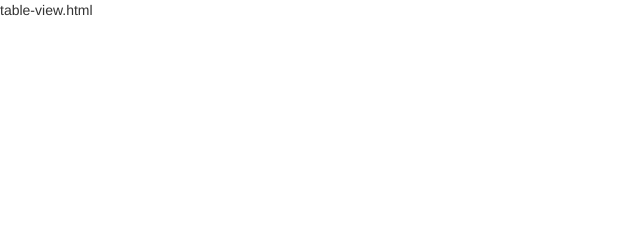
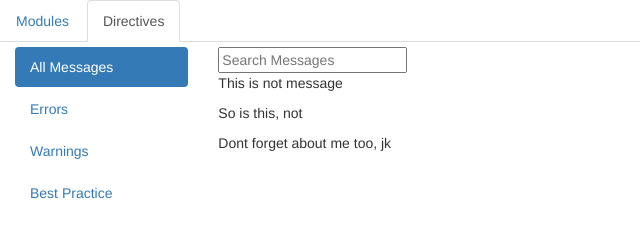
Before and after one commit to caguillen214/angular-hint-display, a website: page app/index.html in a window 1280 px wide. Shown: the whole page, without its empty margins (0-640 px from the left). Drawn offline with nearby package versions, Linux system fonts and the light colour scheme; some packages are replaced by stand-ins of ours; a script that the page names is missing.

Commit message:
feat(table-view): implement routing and search for results

```diff
--- a/app/app.css
+++ b/app/app.css
@@ -0,0 +1,3 @@
+.offsetTab{
+  margin-left: 15px;
+}
--- a/app/app.js
+++ b/app/app.js
@@ -1,6 +1,6 @@
 angular.module('ngHintDisplay', ['ngRoute','ngTableView']).
       config(['$routeProvider', function($routeProvider) {
-        $routeProvider.when('/', {
+        $routeProvider.when('/:module?/:type?', {
           controller: 'TableViewController',
           controllerAs: 'tvCtrl',
           templateUrl: 'components/table-view/table-view.html'
--- a/app/components/table-view/table-view-controller.js
+++ b/app/components/table-view/table-view-controller.js
@@ -1,5 +1,15 @@
 angular.module('ngTableView')
-  .controller('TableViewController', [
-    function(){
+  .controller('TableViewController', ['$routeParams',
+    function($routeParams){
+      this.messageData = {
+        'Modules': ['This is a message', 'So is this', 'Dont forget about me too'],
+        'Directives': ['This is not message', 'So is this, not', 'Dont forget about me too, jk'],
+      };
+      this.labels = ['All-Messages', 'Errors', 'Warnings', 'Best-Practice'];
+      this.module = $routeParams.module || 'Directives';
+      this.type = $routeParams.type || 'All-Messages';
 
+      this.dashesToSpace = function(str) {
+        return str.replace(/-/g,' ');
+      }
   }]);
--- a/app/components/table-view/table-view.html
+++ b/app/components/table-view/table-view.html
@@ -1 +1,32 @@
-table-view.html
+<div class="row">
+  <div class="col-md-12">
+    <ul class="nav nav-tabs">
+      <li ng-class="{active: tvCtrl.module === module}" ng-repeat="(module, value) in tvCtrl.messageData">
+        <a ng-href="#{{module}}/All-Messages" data-toggle="tab">
+          {{module}}
+        </a>
+      </li>
+    </ul>
+    <div class="row" style="padding: 5px 0px">
+      <div class="col-md-2">
+        <ul class="nav nav-pills nav-stacked">
+          <li ng-class="{active: tvCtrl.type === label}" ng-repeat="label in tvCtrl.labels">
+            <a class="offsetTab" ng-href="#{{tvCtrl.module}}/{{label}}">
+              {{tvCtrl.dashesToSpace(label)}}
+            </a>
+          </li>
+        </ul>
+      </div>
+      <div class="col-md-10">
+        <div>
+          <input type="text" ng-model="search" placeholder="Search Messages"/>
+        </div>
+        <div ng-repeat="message in tvCtrl.messageData[tvCtrl.module] | filter:search">
+          <div>
+            <p>{{message}}</p>
+          </div>
+        </div>
+      </div>
+    </div>
+  </div>
+</div>
```
